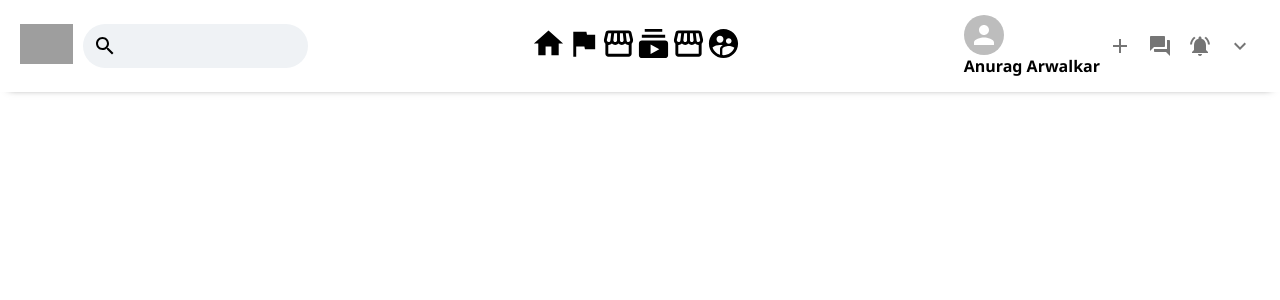
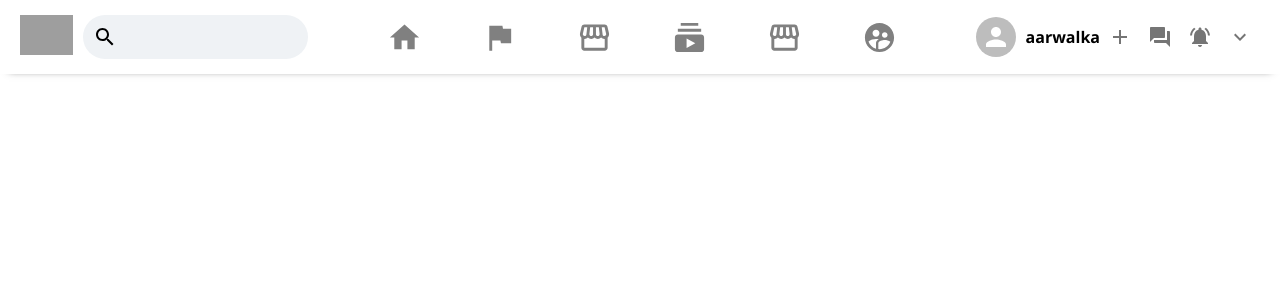
Before and after one commit to anuragarwalkar/facebook-clone, a React (Create React App) app: page / in a window 1280 px wide. Shown: the top 300 px of the page. Built offline with nearby package versions, Linux system fonts and the light colour scheme; grey boxes are pictures that could not be loaded.

Commit message:
added initial navigation bar styles

```diff
--- a/src/Header/Header.js
+++ b/src/Header/Header.js
@@ -28,30 +28,30 @@ function Header() {
         </div>
       </div>
       <div className="header__middle">
-        <div className="header__option">
+        <div className="header__middle__option">
           <HomeIcon fontSize="large" />
         </div>
-        <div className="header__option">
+        <div className="header__middle__option">
           <FlagIcon fontSize="large" />
         </div>
-        <div className="header__option">
+        <div className="header__middle__option">
           <StorefrontOutlined fontSize="large" />
         </div>
-        <div className="header__option">
+        <div className="header__middle__option">
           <SubscriptionsIcon fontSize="large" />
         </div>
-        <div className="header__option">
+        <div className="header__middle__option">
           <StorefrontIcon fontSize="large" />
         </div>
 
-        <div className="header__option">
+        <div className="header__middle__option">
           <SupervisedUserCircleIcon fontSize="large" />
         </div>
       </div>
       <div className="header__right">
         <div className="header__right__info">
           <Avatar />
-          <h4>Anurag Arwalkar</h4>
+          <h4>aarwalka</h4>
         </div>
         <IconButton>
           <AddIcon />
--- a/src/Header/header.scss
+++ b/src/Header/header.scss
@@ -35,12 +35,38 @@
     display: flex;
     justify-content: center;
     flex: 1;
+
+    &__option {
+      display: flex;
+      align-items: center;
+      padding: 0 30px;
+      cursor: pointer;
+      .MuiSvgIcon-root {
+        color: grey;
+      }
+    }
+
+    &__option:hover {
+      background-color: #eff2f5;
+      border-radius: 10px;
+      border-bottom: none;
+
+      .MuiSvgIcon-root {
+        color: #2e81f4;
+      }
+    }
   }
 
   &__right {
     display: flex;
-  }
 
-  &__info {
+    &__info {
+      display: flex;
+      align-items: center;
+
+      h4 {
+        margin-left: 10px;
+      }
+    }
   }
 }
```
